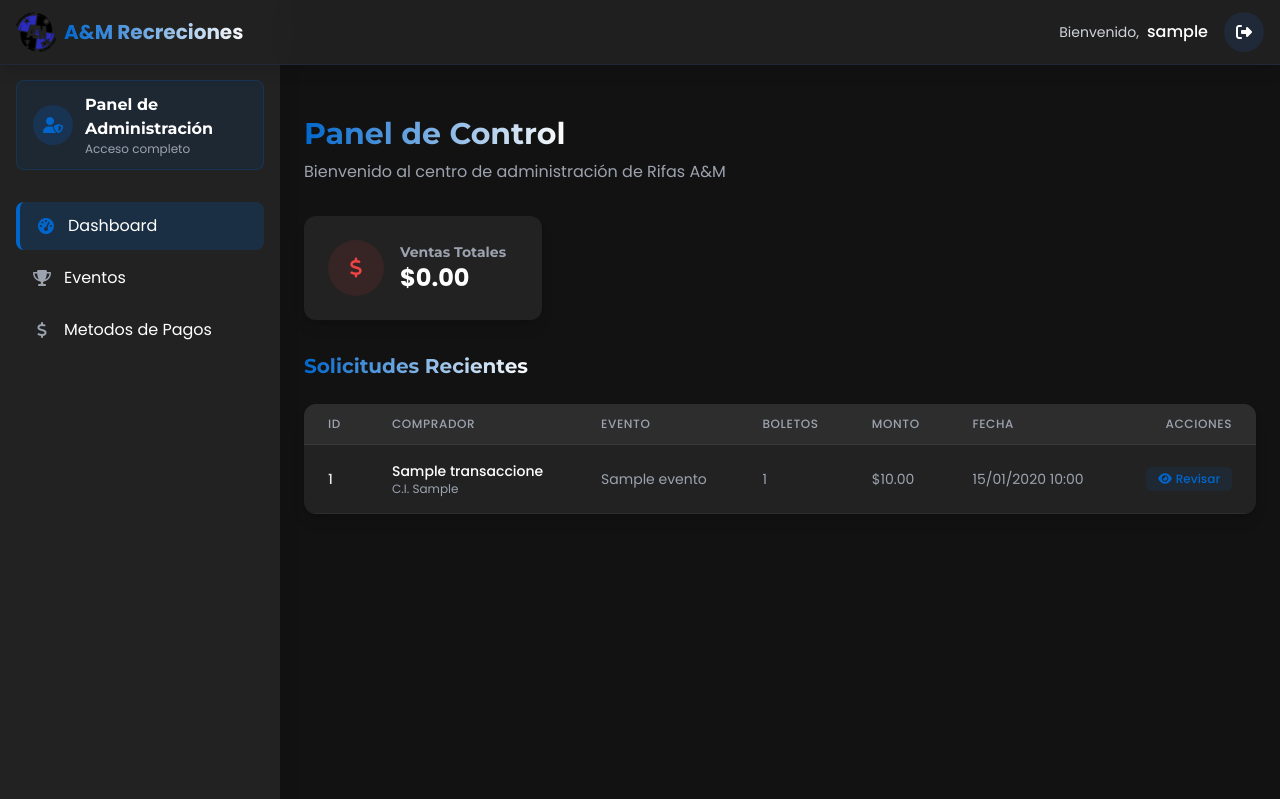
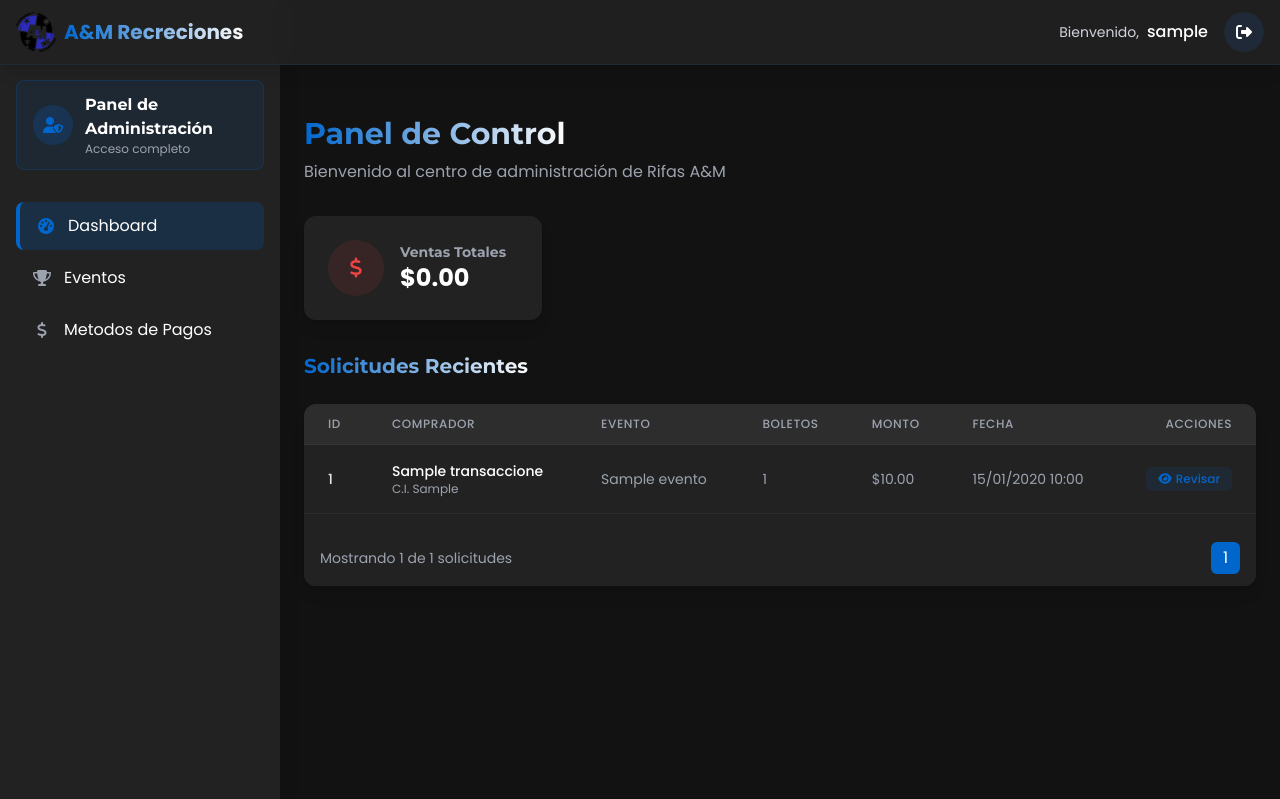
Before and after one commit to DarkOver20/rifas-premium, a PHP site: page /rifas-premium/admin/dashboard.php in a window 1280 px wide. Shown: the top 799 px of the page. Run offline with PHP 8.4, Linux system fonts and the light colour scheme; the visitor is signed in with stand-in values (Sample User, id 1); tables that the repository leaves empty hold one stand-in row (values such as "Sample post"); some libraries are stand-ins or nearby versions.

Commit message:
paginacion de dashboard, evento finalizado ya no deja comprar boletos

```diff
--- a/admin/dashboard.php
+++ b/admin/dashboard.php
@@ -4,10 +4,14 @@ require_once dirname(__DIR__) . '/admin/includes/functions.php';
 require_login();
 require_admin();
 
-$eventos_finalizados = obtenerEventos('finalizado');
-$solicitudes_pendientes = obtenerSolicitudesPendientes();
-$total_usuarios = contarUsuarios();
-$total_ventas = calcularVentasTotales();
+// Obtener el número de página actual (por defecto 1)
+$pagina_actual = isset($_GET['pagina']) ? max(1, intval($_GET['pagina'])) : 1;
+$por_pagina = 10;
+
+// Obtener solicitudes paginadas
+$solicitudes_pendientes = obtenerSolicitudesPendientes($pagina_actual, $por_pagina);
+$total_solicitudes = contarSolicitudesPendientes();
+$total_paginas = ceil($total_solicitudes / $por_pagina);$total_ventas = calcularVentasTotales();
 ?>
 <!DOCTYPE html>
 <html lang="es" class="scroll-smooth">
@@ -412,6 +416,32 @@ $total_ventas = calcularVentasTotales();
                                 <?php endif; ?>
                             </tbody>
                         </table>
+                        <!-- Agrega esto después del cierre de la tabla pero dentro de la sección -->
+<div class="flex items-center justify-between mt-4 px-4 py-3 bg-secondary rounded-b-lg">
+    <div class="text-sm text-gray-400">
+        Mostrando <?= count($solicitudes_pendientes) ?> de <?= $total_solicitudes ?> solicitudes
+    </div>
+
+    <div class="flex gap-2">
+        <?php if ($pagina_actual > 1): ?>
+            <a href="?pagina=<?= $pagina_actual - 1 ?>" class="px-3 py-1 bg-primary/10 hover:bg-primary/20 text-primary rounded-md transition-all">
+                <i class="fas fa-chevron-left"></i> Anterior
+            </a>
+        <?php endif; ?>
+
+        <?php for ($i = 1; $i <= $total_paginas; $i++): ?>
+            <a href="?pagina=<?= $i ?>" class="px-3 py-1 rounded-md transition-all <?= $i == $pagina_actual ? 'bg-primary text-white' : 'bg-primary/10 hover:bg-primary/20 text-primary' ?>">
+                <?= $i ?>
+            </a>
+        <?php endfor; ?>
+
+        <?php if ($pagina_actual < $total_paginas): ?>
+            <a href="?pagina=<?= $pagina_actual + 1 ?>" class="px-3 py-1 bg-primary/10 hover:bg-primary/20 text-primary rounded-md transition-all">
+                Siguiente <i class="fas fa-chevron-right"></i>
+            </a>
+        <?php endif; ?>
+    </div>
+</div>
                     </div>
                 </div>
             </section>
--- a/admin/eventos/nuevo.php
+++ b/admin/eventos/nuevo.php
@@ -436,7 +436,8 @@ if ($_SERVER['REQUEST_METHOD'] === 'POST') {
                 <p class="error-message"><?= $errores['fechas'] ?></p>
               <?php endif; ?>
 
-              <!-- Estado -->
+               <!-- Estado -->
+              <input type="hidden" id="estado" name="estado" value="activo">
 
             </div>
           </div>
--- a/admin/includes/functions.php
+++ b/admin/includes/functions.php
@@ -366,9 +366,9 @@ function obtenerBoletosPorTransaccion($transaccion_id) {
     $stmt->execute([$transaccion_id]);
     return $stmt->fetchAll();
 }
-
-function obtenerSolicitudesPendientes() {
+function obtenerSolicitudesPendientes($pagina = 1, $por_pagina = 10) {
     $pdo = getDBConnection();
+    $offset = ($pagina - 1) * $por_pagina;
 
     $sql = "SELECT t.id,
                    t.nombre AS comprador_nombre,
@@ -380,10 +380,23 @@ function obtenerSolicitudesPendientes() {
             FROM transacciones t
             JOIN eventos e ON t.evento_id = e.id
             WHERE t.estado_compra = 'pendiente'
-ORDER BY t.fecha_compra DESC
-LIMIT 10";
+            ORDER BY t.fecha_compra ASC  -- Ordenamos por fecha más antigua primero
+            LIMIT :limit OFFSET :offset";
 
-    return $pdo->query($sql)->fetchAll();
+    $stmt = $pdo->prepare($sql);
+    $stmt->bindValue(':limit', $por_pagina, PDO::PARAM_INT);
+    $stmt->bindValue(':offset', $offset, PDO::PARAM_INT);
+    $stmt->execute();
+
+    return $stmt->fetchAll();
+}
+
+function contarSolicitudesPendientes() {
+    $pdo = getDBConnection();
+    $sql = "SELECT COUNT(*)
+            FROM transacciones
+            WHERE estado_compra = 'pendiente'";
+    return $pdo->query($sql)->fetchColumn();
 }
 
 function procesarTransaccion($transaccion_id, $accion, $usuario_id, $notas = '') {
```
Also changed, not shown: evento2.php (+27 -3 lines), admin/uploads/comprobante_680be56dba52d_12312.jpg (added), admin/uploads/evento_680bd68685384.jpg (added), admin/uploads/evento_680bd7065038e.jpg (added), admin/uploads/evento_680bd840da5eb.jpg (added), admin/uploads/evento_680bd8951ef9c.jpg (added), admin/uploads/evento_680bd8a67c9f0.jpg (added), admin/uploads/evento_680be2b36d346.jpg (added), admin/uploads/evento_680be2bacf02c.jpg (added), admin/uploads/evento_680be4661a64b.jpg (added). Lines whose indentation alone changed are shown as unchanged.
